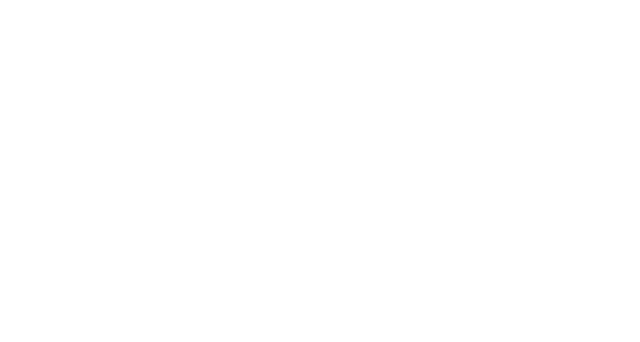
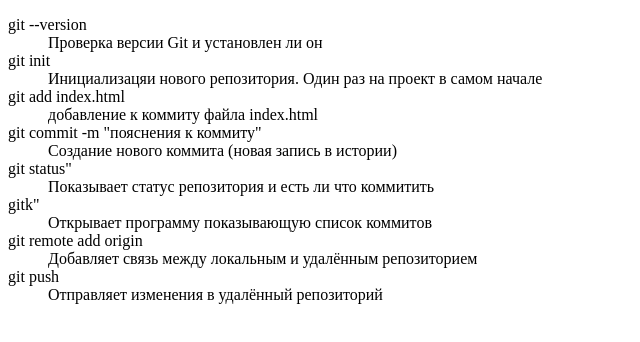
Before and after one commit to ShadowBrocker69/Lesson4, a plain HTML site: page index.html in a window 1280 px wide. Shown: the whole page, without its empty margins (0-640 px from the left). Drawn offline with Linux system fonts and the light colour scheme.

Commit message:
добавил список команд, которые мы рассматривали на занятии по работе с GIT в файл index. html

```diff
--- a/index.html
+++ b/index.html
@@ -7,6 +7,46 @@
     <title>Document</title>
 </head>
 <body>
+    <dl>
+        <dt>git --version</dt>
+        <dd>
+            Проверка версии Git и установлен ли он
+        </dd>
 
+        <dt>git init</dt>
+        <dd>
+            Инициализацяи нового репозитория. Один раз на проект в самом начале
+        </dd>
+
+        <dt>git add index.html</dt>
+        <dd>
+            добавление к коммиту файла index.html
+        </dd>
+
+        <dt>git commit -m "пояснения к коммиту"</dt>
+        <dd>
+            Создание нового коммита (новая запись в истории)
+        </dd>
+
+        <dt>git status"</dt>
+        <dd>
+            Показывает статус репозитория и есть ли что коммитить
+        </dd>
+
+        <dt>gitk"</dt>
+        <dd>
+            Открывает программу показывающую список коммитов
+        </dd>
+
+        <dt>git remote add origin</dt>
+        <dd>
+            Добавляет связь между локальным и удалённым репозиторием
+        </dd>
+
+        <dt>git push </dt>
+        <dd>
+            Отправляет изменения в удалённый репозиторий
+        </dd>
+    </dl>
 </body>
 </html>
```
